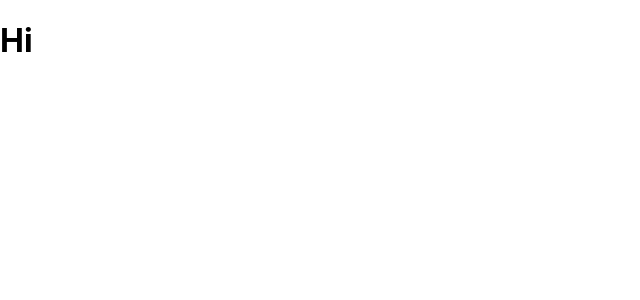
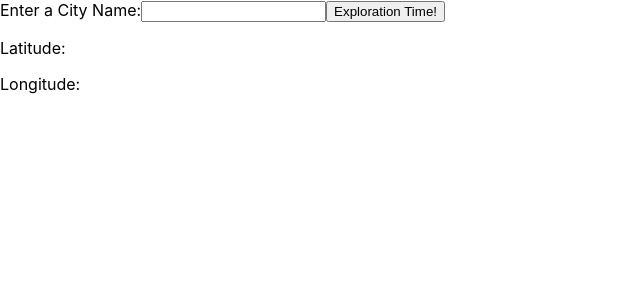
Before and after one commit to AlexSaeChao/city-explorer, a React (Create React App) app: page / in a window 1280 px wide. Shown: the top 300 px of the page, without its empty margins (0-640 px from the left). Built offline with nearby package versions, Linux system fonts and the light colour scheme.

Commit message:
added feature to fetch lat and lon data with city name

```diff
--- a/src/App.js
+++ b/src/App.js
@@ -1,20 +1,78 @@
 import React from 'react';
-// import axios from 'axios';
-
+import axios from 'axios';
 
 class App extends React.Component {
   constructor(props) {
     super(props);
-    this.setState = {
+    this.state = {
       city: '',
       locationData: [],
-      error: true
+      error: false,
+      errorMsg: '',
+    }
+
+  }
+  handleGetCityInput = (event) => {
+    this.setState({
+      city: event.target.value
+    })
+  }
+
+  handleGetCityInfo = async (event) => {
+    event.preventDefault();
+
+    try {
+
+      let url = `https://us1.locationiq.com/v1/search?key=${process.env.REACT_APP_LOCATIONIQ_API}&q=${this.state.city}&format=json`;
+
+      let cityDataFromAxios = await axios.get(url);
+      let { data } = cityDataFromAxios;
+
+      if (data.length > 0) {
+        let { lat, lon, display_name } = data[0];
+
+        this.setState({
+          locationData: {
+            latitude: lat,
+            longitude: lon,
+            display_name: display_name
+          },
+          error: false,
+          errorMsg: ''
+        })
+      } else {
+        this.setState({
+          error: true,
+          errorMsg: 'No Results'
+        });
+      }
+
+    } catch (error) {
+      this.setState({
+        error: true,
+        errorMsg: 'Error fetching data, ' + error.message
+
+      });
     }
   }
+
   render() {
     return (
       <>
-        <h1>Hi</h1>
+        <form onSubmit={this.handleGetCityInfo}>
+          <label htmlFor=""> Enter a City Name:
+            <input type="text" onChange={this.handleGetCityInput} />
+          </label>
+          <button type="submit">Exploration Time!</button>
+        </form>
+        {
+          this.state.error ? <p>{this.state.errorMsg}</p> :
+            <div>
+              <p>{this.state.locationData.display_name}</p>
+              <p>Latitude: {this.state.locationData.latitude}</p>
+              <p>Longitude: {this.state.locationData.longitude}</p>
+            </div>
+        }
       </>
     )
   }
```
Also changed, not shown: 1 other file (tests, documents, lock files or other folders).
